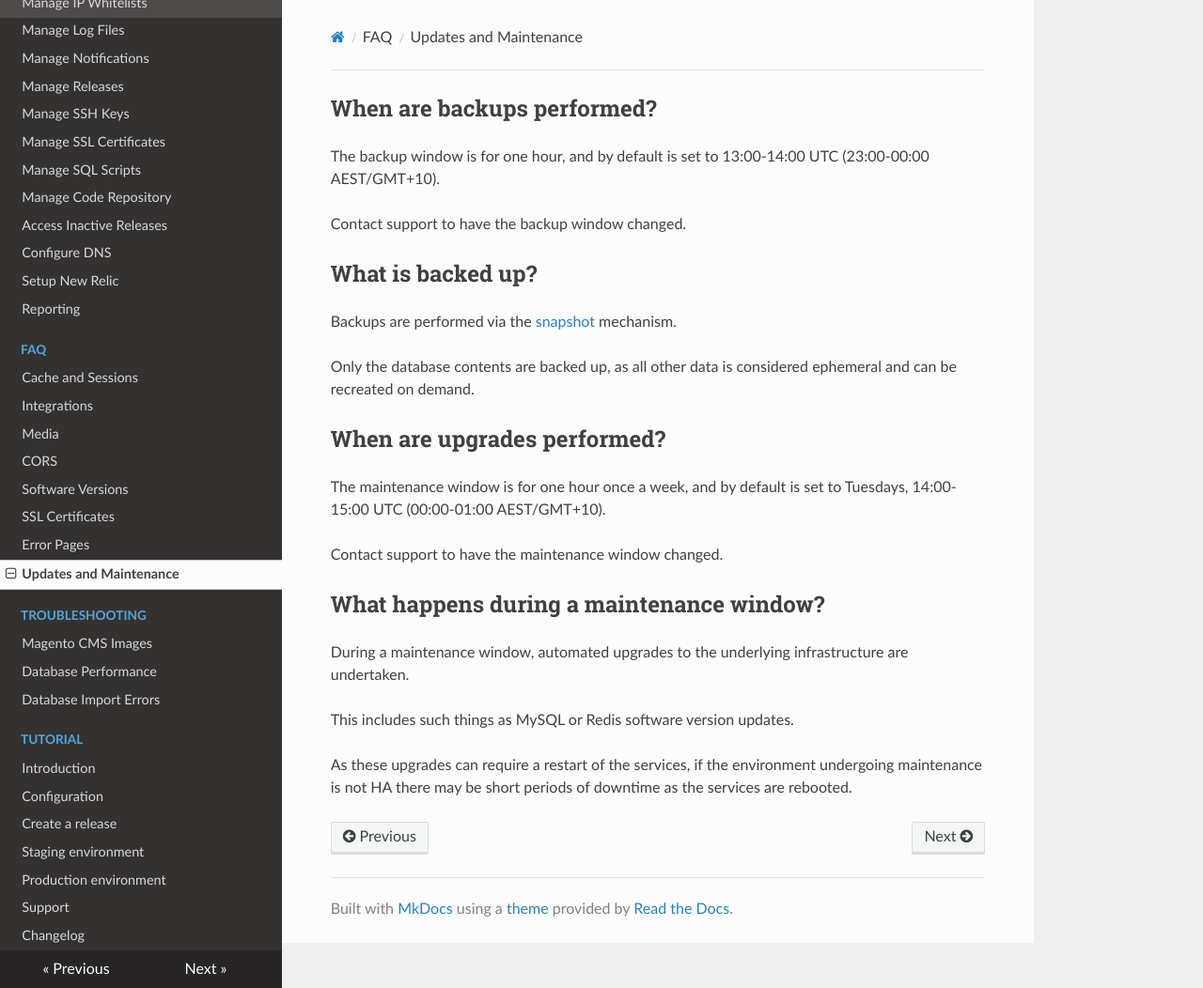
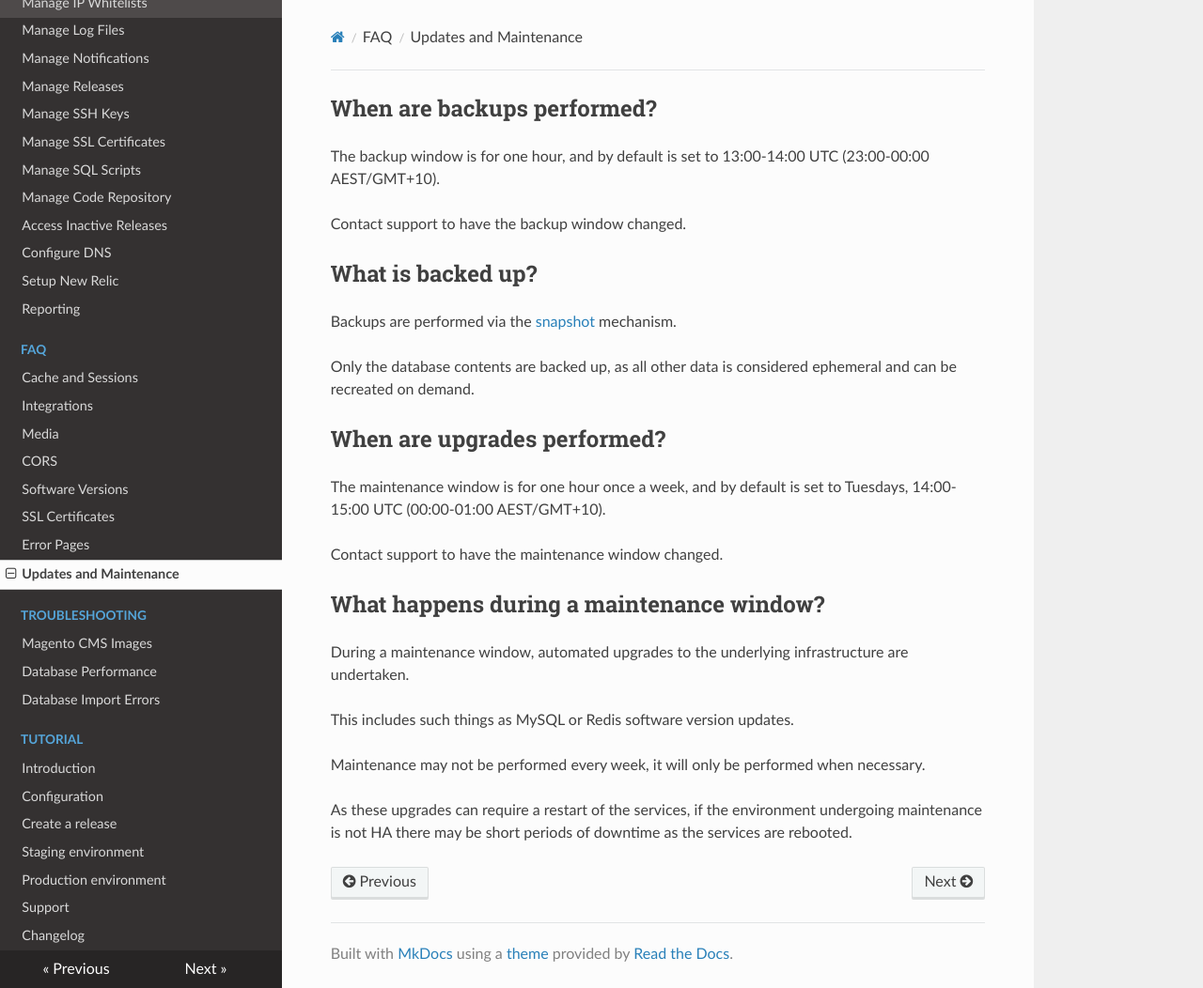
Before and after one commit to anchor/fleet-magento-docs, an MkDocs documentation site: the page built from docs/faq/updates-and-maintenance.md, in a window 1280 px wide and 1052 px high. Shown: the whole window at 94% size. Built offline with MkDocs 1.6.1, drawn with Linux system fonts in a browser that asks for light colours; nearby versions of some CDN libraries; old or Windows-style settings are respelled for this version of MkDocs.

Commit message:
Clarify that maintenance may not happen every week

```diff
--- a/docs/faq/updates-and-maintenance.md
+++ b/docs/faq/updates-and-maintenance.md
@@ -23,5 +23,7 @@ During a maintenance window, automated upgrades to the underlying infrastructure
 
 This includes such things as MySQL or Redis software version updates.
 
+Maintenance may not be performed every week, it will only be performed when necessary.
+
 As these upgrades can require a restart of the services, if the environment undergoing maintenance
 is not HA there may be short periods of downtime as the services are rebooted.
```
